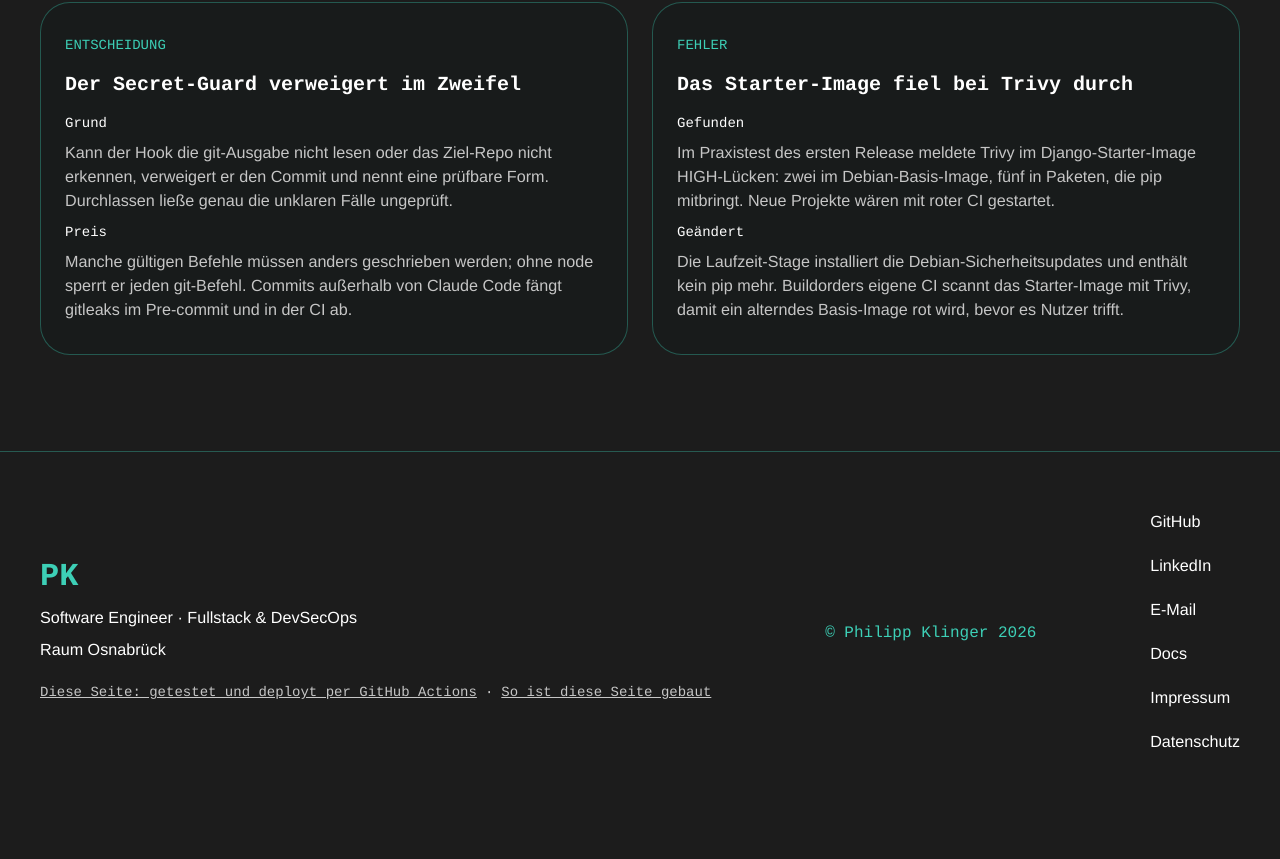
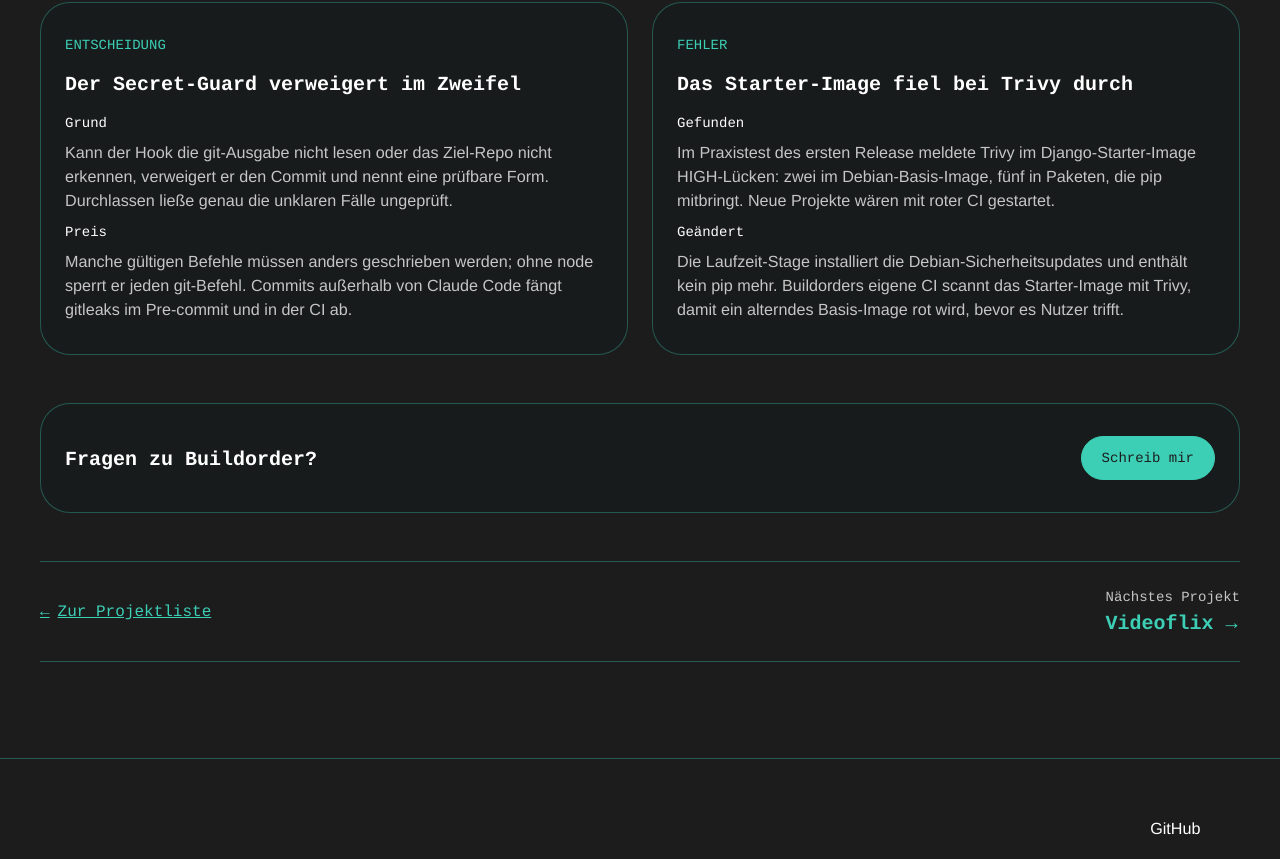
Before and after one commit to PhilippKlinger/philippklinger.com, an Angular app: page /projekte/buildorder/ in a window 1280 px wide. Shown: the part 1377-2236 px from the top of the page. Before the commit the page ends 2190 px from the top, so only its background shows below. Built offline with nearby package versions, Linux system fonts and the light colour scheme; no server answers; a web font is replaced by a local one.

Commit message:
feat(project-page): ask for questions and lead to the next project at the end

```diff
--- a/src/app/pages/project-page/project-page.html
+++ b/src/app/pages/project-page/project-page.html
@@ -91,4 +91,21 @@
       </div>
     </section>
   }
+
+  <!-- DRAFT: wording of the end of the page, to be approved. -->
+  <section class="ask">
+    <p>{{ texts.askTitle }} {{ project().title }}?</p>
+    <a class="button button-primary" [href]="mailto()">{{ texts.askButton }}</a>
+  </section>
+
+  <nav class="end" [attr.aria-label]="texts.navLabel">
+    <a class="list-link" routerLink="/" fragment="projekte">
+      <span aria-hidden="true">←</span>
+      <span>{{ texts.listLink }}</span>
+    </a>
+    <a class="next" [routerLink]="['/projekte', nextProject().slug]">
+      <small>{{ texts.nextLabel }}</small>
+      <span>{{ nextProject().title }} <span aria-hidden="true">→</span></span>
+    </a>
+  </nav>
 </article>
--- a/src/app/pages/project-page/project-page.scss
+++ b/src/app/pages/project-page/project-page.scss
@@ -210,6 +210,62 @@ dd {
   margin: 0;
 }
 
+// Question card and navigation at the end of the page.
+.ask {
+  display: flex;
+  flex-wrap: wrap;
+  align-items: center;
+  justify-content: space-between;
+  gap: var(--space-md);
+  padding: var(--space-lg) var(--space-md);
+  border: var(--border-width) solid var(--color-line);
+  border-radius: var(--radius-card);
+  background: var(--color-card);
+
+  p {
+    margin: 0;
+    font-family: var(--font-code);
+    font-size: var(--text-lg);
+    font-weight: var(--weight-bold);
+    overflow-wrap: anywhere;
+  }
+}
+
+.end {
+  display: flex;
+  flex-wrap: wrap;
+  align-items: center;
+  justify-content: space-between;
+  gap: var(--space-md);
+  padding: var(--space-md) 0;
+  border-block: var(--border-width) solid var(--color-line);
+}
+
+.list-link {
+  @include patterns.back-link;
+}
+
+.next {
+  display: grid;
+  min-height: var(--size-touch);
+  align-content: center;
+  font-family: var(--font-code);
+  font-size: var(--text-lg);
+  font-weight: var(--weight-bold);
+  color: var(--color-accent);
+  text-decoration: none;
+
+  small {
+    font-size: var(--text-sm);
+    font-weight: var(--weight-regular);
+    color: var(--color-text-muted);
+  }
+
+  &:hover {
+    color: var(--color-text);
+  }
+}
+
 @include bp.from(card) {
   // The image sits beside the text; the placeholder keeps the same place without one.
   .overview {
--- a/src/app/pages/project-page/project-page.ts
+++ b/src/app/pages/project-page/project-page.ts
@@ -2,7 +2,8 @@ import { Component, computed, DestroyRef, inject, InjectionToken, input } from '
 import { RouterLink } from '@angular/router';
 import { deliveryPlans } from '../../../content/delivery-plans';
 import { projectPageContent } from '../../../content/project-pages';
-import { Project, projectPageTexts } from '../../../content/projects';
+import { profile } from '../../../content/profile';
+import { Project, projectPageTexts, projects } from '../../../content/projects';
 import { buildDeliveryView, deliveryTexts } from '../../../content/software-delivery';
 import { DeliveryStatus } from '../../delivery/delivery-status';
 import { StateBadge } from '../../delivery/state-badge/state-badge';
@@ -39,6 +40,14 @@ export class ProjectPage {
   protected readonly deliveryTexts = deliveryTexts;
   protected readonly blockTexts = blockTexts;
   protected readonly built = computed(() => this.content[this.project().slug]);
+  protected readonly mailto = computed(
+    () => `mailto:${profile.email}?subject=${encodeURIComponent(this.project().title)}`,
+  );
+  /** Order of the project list, then around; the portfolio page is not in it and leads to the first. */
+  protected readonly nextProject = computed(() => {
+    const index = projects.findIndex((entry) => entry.slug === this.project().slug);
+    return projects[(index + 1) % projects.length];
+  });
   /** The same status line as the row of the project list (spec 16.3). */
   protected readonly statusLine = computed(() => {
     const plan = deliveryPlans[this.project().slug];
--- a/src/content/projects.ts
+++ b/src/content/projects.ts
@@ -28,6 +28,12 @@ export interface Project {
 // DRAFT: labels of the project page, wording to be approved.
 export const projectPageTexts = {
   back: 'Zurück zur Projektliste',
+  // DRAFT: end of the page, wording to be approved.
+  askTitle: 'Fragen zu',
+  askButton: 'Schreib mir',
+  listLink: 'Zur Projektliste',
+  nextLabel: 'Nächstes Projekt',
+  navLabel: 'Projekte',
 };
 
 export const projects: Project[] = [
```
Also changed, not shown: 2 other files (tests, documents, lock files or other folders).
